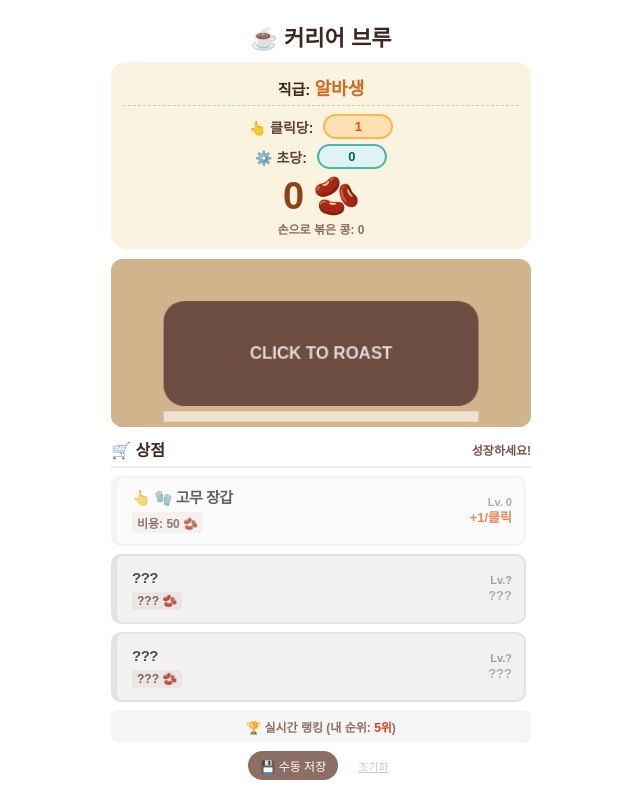
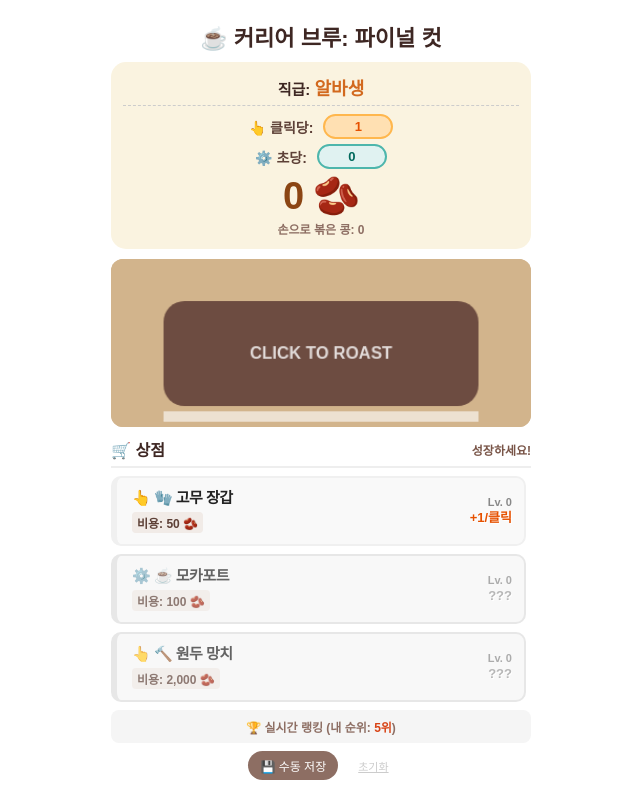
Before and after one commit to kwangsug/career-brew, a plain HTML site: page index.html in a window 1280 px wide. Shown: the whole page, without its empty margins (319-959 px from the left). Drawn offline with Linux system fonts and the light colour scheme.

Commit message:
Update title and balance adjustments in index.html

```diff
--- a/index.html
+++ b/index.html
@@ -3,7 +3,7 @@
 <head>
     <meta charset="UTF-8">
     <meta name="viewport" content="width=device-width, initial-scale=1.0, maximum-scale=1.0, user-scalable=no">
-    <title>커리어 브루: 듀얼 마스터</title>
+    <title>커리어 브루: 파이널 컷</title>
     <style>
         /* 기본 설정 */
         body { font-family: 'Apple SD Gothic Neo', 'Malgun Gothic', sans-serif; text-align: center; background: #fff; color: #333; margin: 0; padding: 0; user-select: none; -webkit-user-select: none; box-sizing: border-box; touch-action: manipulation; height: 100vh; display: flex; align-items: center; justify-content: center; }
@@ -71,12 +71,12 @@
         }
         button:hover:not(:disabled) { transform: translateY(-2px); box-shadow: 0 4px 0 #ccc; }
         button:active:not(:disabled) { transform: translateY(0); box-shadow: 0 0 0; }
-        button:disabled { background: #f9f9f9; color: #bbb; cursor: not-allowed; opacity: 0.7; border-color: #f0f0f0; box-shadow: none; }
-        button.locked { background: #eee; border-color: #ddd; opacity: 0.8; }
+        button:disabled { background: #f9f9f9; color: #aaa; cursor: not-allowed; opacity: 1; border-color: #f0f0f0; box-shadow: none; }
+        button.locked { background: #f5f5f5; border-color: #ddd; opacity: 0.7; }
 
         .btn-click { border-left: 6px solid #ff9800; }
         .btn-bps { border-left: 6px solid #009688; }
-        .btn-locked { border-left: 6px solid #9e9e9e; }
+        .btn-locked { border-left: 6px solid #bdbdbd; }
 
         .item-info { display: flex; flex-direction: column; gap: 3px; z-index: 2; flex: 1; }
         .item-name { font-weight: 900; font-size: 15px; color: #222; letter-spacing: -0.5px; line-height: 1.2; }
@@ -103,7 +103,7 @@
 
 <div id="game-container">
     <div id="toast">저장되었습니다</div>
-    <h1>☕ 커리어 브루</h1>
+    <h1>☕ 커리어 브루: 파이널 컷</h1>
 
     <div id="ui">
         <div class="level-line">
@@ -164,67 +164,68 @@
         levels: ['알바생', '주임', '대리', '과장', '차장', '부장', '이사', 'CEO', '커피 재벌', '원두 장관', '지구 대통령', '태양계 관리자', '은하계 지배자', '우주의 주인', '커피의 신']
     };
 
-    // [최종 밸런스 패치 (Rescaled)]
-    // 목표: 마지막 아이템 가격이 '해' 단위 내에 머물도록 조정
-    // 성장 계수 약 60배씩 증가
+    // [Ver 7.0 - Final Cut Balance]
+    // 1. T1: 50 vs 100 (2배)
+    // 2. T11: 4해
+    // 3. T12: 22해
     const items = [
-        // [Tier 1] 시작
+        // [Tier 1] 시작: 딱 2배 (50 vs 100)
         { name: '🧤 고무 장갑', type: 'click', basePrice: 50, val: 1, owned: 0 },
-        { name: '☕ 모카포트', type: 'bps', basePrice: 250, val: 1, owned: 0 }, // ROI 250s
+        { name: '☕ 모카포트', type: 'bps', basePrice: 100, val: 2, owned: 0 },
 
         // [Tier 2] 도약
-        { name: '🔨 원두 망치', type: 'click', basePrice: 3000, val: 30, owned: 0 },
-        { name: '🔌 가정용 머신', type: 'bps', basePrice: 15000, val: 15, owned: 0 }, // ROI 1000s
+        { name: '🔨 원두 망치', type: 'click', basePrice: 2000, val: 20, owned: 0 },
+        { name: '🔌 가정용 머신', type: 'bps', basePrice: 8000, val: 60, owned: 0 },
 
         // [Tier 3] 전문
-        { name: '🎓 바리스타 1급', type: 'click', basePrice: 180000, val: 1800, owned: 0 },
-        { name: '🏪 프랜차이즈', type: 'bps', basePrice: 900000, val: 900, owned: 0 },
+        { name: '🎓 바리스타 1급', type: 'click', basePrice: 60000, val: 400, owned: 0 },
+        { name: '🏪 프랜차이즈', type: 'bps', basePrice: 300000, val: 1500, owned: 0 },
 
         // [Tier 4] 기업
-        { name: '⚡ 전기 장갑', type: 'click', basePrice: 10800000, val: 100000, owned: 0 },
-        { name: '🏭 스마트 팩토리', type: 'bps', basePrice: 54000000, val: 50000, owned: 0 },
+        { name: '⚡ 전기 장갑', type: 'click', basePrice: 2500000, val: 10000, owned: 0 },
+        { name: '🏭 스마트 팩토리', type: 'bps', basePrice: 15000000, val: 50000, owned: 0 },
 
         // [Tier 5] 국가 (억 단위)
-        { name: '🦾 사이보그 팔', type: 'click', basePrice: 648000000, val: 6000000, owned: 0 },
-        { name: '🚢 원두 무역선', type: 'bps', basePrice: 3200000000, val: 3000000, owned: 0 },
+        { name: '🦾 사이보그 팔', type: 'click', basePrice: 200000000, val: 600000, owned: 0 },
+        { name: '🚢 원두 무역선', type: 'bps', basePrice: 1200000000, val: 3000000, owned: 0 },
 
-        // [Tier 6] 글로벌 (백억/천억)
-        { name: '🧬 돌연변이 손', type: 'click', basePrice: 38800000000, val: 300000000, owned: 0 },
-        { name: '🏙️ 커피 제국 본사', type: 'bps', basePrice: 194400000000, val: 150000000, owned: 0 },
+        // [Tier 6] 글로벌 (백억 ~ 천억)
+        { name: '🧬 돌연변이 손', type: 'click', basePrice: 30000000000, val: 70000000, owned: 0 },
+        { name: '🏙️ 커피 제국 본사', type: 'bps', basePrice: 180000000000, val: 400000000, owned: 0 },
 
         // [Tier 7] 미래 (조 단위)
-        { name: '🧠 뇌파 로스팅', type: 'click', basePrice: 2300000000000, val: 20000000000, owned: 0 },
-        { name: '🤖 AI 군단', type: 'bps', basePrice: 11000000000000, val: 10000000000, owned: 0 },
+        { name: '🧠 뇌파 로스팅', type: 'click', basePrice: 3000000000000, val: 6000000000, owned: 0 },
+        { name: '🤖 AI 군단', type: 'bps', basePrice: 20000000000000, val: 35000000000, owned: 0 },
 
-        // [Tier 8] 지구 (백조)
-        { name: '🌋 마그마 터치', type: 'click', basePrice: 139000000000000, val: 1200000000000, owned: 0 },
-        { name: '🌧️ 인공강우 위성', type: 'bps', basePrice: 699000000000000, val: 600000000000, owned: 0 },
+        // [Tier 8] 지구 (백조 ~ 천조)
+        { name: '🌋 마그마 터치', type: 'click', basePrice: 350000000000000, val: 700000000000, owned: 0 },
+        { name: '🌧️ 인공강우 위성', type: 'bps', basePrice: 2000000000000000, val: 3500000000000, owned: 0 },
 
         // [Tier 9] 우주 (경 단위 진입)
-        { name: '☄️ 유성우 타격', type: 'click', basePrice: 8398000000000000, val: 70000000000000, owned: 0 },
-        { name: '🌕 달표면 건조장', type: 'bps', basePrice: 41000000000000000, val: 35000000000000, owned: 0 },
+        { name: '☄️ 유성우 타격', type: 'click', basePrice: 30000000000000000, val: 50000000000000, owned: 0 }, // 3경
+        { name: '🌕 달표면 건조장', type: 'bps', basePrice: 150000000000000000, val: 200000000000000, owned: 0 }, // 15경
 
-        // [Tier 10] 태양 (백경)
-        { name: '☀️ 태양권 펀치', type: 'click', basePrice: 500000000000000000, val: 4000000000000000, owned: 0 },
-        { name: '☢️ 핵융합 보일러', type: 'bps', basePrice: 2510000000000000000, val: 2000000000000000, owned: 0 },
+        // [Tier 10] 태양 (천경) - T11과의 징검다리
+        { name: '☀️ 태양권 펀치', type: 'click', basePrice: 1000000000000000000, val: 1500000000000000, owned: 0 }, // 1000경
+        { name: '☢️ 핵융합 보일러', type: 'bps', basePrice: 5000000000000000000, val: 8000000000000000, owned: 0 }, // 5000경 (0.5해)
 
-        // [Tier 11] 은하 (천경/해)
-        { name: '🌀 워프 클릭', type: 'click', basePrice: 30230000000000000000, val: 200000000000000000, owned: 0 },
-        { name: '🕳️ 블랙홀 분쇄기', type: 'bps', basePrice: 150000000000000000000, val: 100000000000000000, owned: 0 },
+        // [Tier 11] 은하 (4해 맞춤)
+        { name: '🌀 워프 클릭', type: 'click', basePrice: 10000000000000000000, val: 20000000000000000, owned: 0 }, // 1해
+        { name: '🕳️ 블랙홀 분쇄기', type: 'bps', basePrice: 40000000000000000000, val: 40000000000000000, owned: 0 }, // ★ 4해
 
-        // [Tier 12] 신 (십해) - 마지막은 좀 비싸게
-        { name: '✨ 현실 조작', type: 'click', basePrice: 1800000000000000000000, val: 15000000000000000000, owned: 0 },
-        { name: '💥 빅뱅 로스터', type: 'bps', basePrice: 9000000000000000000000, val: 7500000000000000000, owned: 0 }
+        // [Tier 12] 신 (22해 맞춤)
+        { name: '✨ 현실 조작', type: 'click', basePrice: 80000000000000000000, val: 60000000000000000, owned: 0 }, // 8해
+        { name: '💥 빅뱅 로스터', type: 'bps', basePrice: 220000000000000000000, val: 250000000000000000, owned: 0 } // ★ 22해
     ];
 
+    // 경쟁자 점수 조정 (최종 보스 30해)
     const competitors = [
-        { name: "은하계 커피 연합", bps: 5e15 },
-        { name: "일론 머스크", bps: 3e9 },
-        { name: "역삼동 카누 장인", bps: 2000 },
-        { name: "옆집 스타벅스", bps: 5000 }
+        { name: "은하계 커피 연합", bps: 300000000000000000000 }, // 30해
+        { name: "일론 머스크", bps: 5000000000 },
+        { name: "역삼동 카누 장인", bps: 4000 },
+        { name: "옆집 스타벅스", bps: 8000 }
     ];
 
-    // 단위 표시 함수 ('해'까지만 표시, 그 이상은 숫자만 커짐)
     function formatNum(num) {
         num = Math.floor(num);
         if (num < 10000) return num.toLocaleString();
@@ -232,7 +233,6 @@
         const units = ["", "만", "억", "조", "경", "해"];
         let unitIndex = Math.floor(Math.log10(num) / 4);
 
-        // '해'보다 큰 단위가 나오면 그냥 '해'로 고정하고 앞 숫자를 키움
         if (unitIndex >= units.length) unitIndex = units.length - 1;
 
         const majorUnitVal = Math.pow(10000, unitIndex);
@@ -257,7 +257,8 @@
             },
             items: items.map(item => ({ name: item.name, owned: item.owned }))
         };
-        localStorage.setItem('careerBrewSaveV2', JSON.stringify(saveData));
+        // 밸런스 변경으로 키 업데이트 V7
+        localStorage.setItem('careerBrewSaveV7', JSON.stringify(saveData));
         if (showToast) {
             const toast = document.getElementById('toast');
             toast.style.opacity = 1;
@@ -266,7 +267,7 @@
     }
 
     function loadGame() {
-        const savedString = localStorage.getItem('careerBrewSaveV2');
+        const savedString = localStorage.getItem('careerBrewSaveV7');
         if (savedString) {
             try {
                 const savedData = JSON.parse(savedString);
@@ -310,7 +311,7 @@
 
     function resetGame() {
         if (confirm("⚠️ 정말로 모든 데이터를 초기화하시겠습니까?\n이 작업은 되돌릴 수 없습니다.")) {
-            localStorage.removeItem('careerBrewSaveV2');
+            localStorage.removeItem('careerBrewSaveV7');
             location.reload();
         }
     }
@@ -350,6 +351,7 @@
             if (p.life <= 0) particles.splice(i, 1);
         });
 
+        // 게이지 바
         ctx.fillStyle = 'rgba(255,255,255,0.6)'; ctx.fillRect(50, 145, 300, 10);
         ctx.fillStyle = gameState.isFever ? '#d50000' : '#fb8c00';
         ctx.fillRect(50, 145, 300 * (gameState.feverGauge/100), 10);
@@ -379,7 +381,7 @@
                 gameState.manualTotal += clickGain;
 
                 if (!gameState.isFever) {
-                    gameState.feverGauge = Math.min(100, gameState.feverGauge + 5);
+                    gameState.feverGauge = Math.min(100, gameState.feverGauge + 2);
                     if (gameState.feverGauge >= 100) startFever();
                 }
 
@@ -437,9 +439,6 @@
             let displayEffectStyle = `color:${effectColor}`;
 
             if (isLocked) {
-                displayName = "???";
-                displayCost = "??? 🫘";
-                displayOwned = "Lv.?";
                 displayEffect = "???";
                 displayEffectStyle = "color:#999";
             }
@@ -483,7 +482,7 @@
             .sort((a, b) => b.bps - a.bps);
 
         list.innerHTML = allRanks.map((p, i) => `
-            <div class="rank-item ${p.name === "나 (플레이어)" ? 'rank-me' : ''}">
+            <div style="display:flex; justify-content:space-between; padding:8px 0; border-bottom:1px solid #eee; font-weight:${p.name==="나 (플레이어)"?'bold':'normal'}; color:${p.name==="나 (플레이어)"?'#d84315':'#555'}">
                 <span>${i+1}위. ${p.name}</span>
                 <span>${formatNum(p.bps)} BPS</span>
             </div>
@@ -492,6 +491,12 @@
     }
 
     function closeRanking() { document.getElementById('ranking-modal').style.display = 'none'; }
+
+    setInterval(() => {
+        if (!gameState.isFever && gameState.feverGauge > 0) {
+            gameState.feverGauge = Math.max(0, gameState.feverGauge - 0.5);
+        }
+    }, 100);
 
     function gameLoop() {
         const now = Date.now();
```
